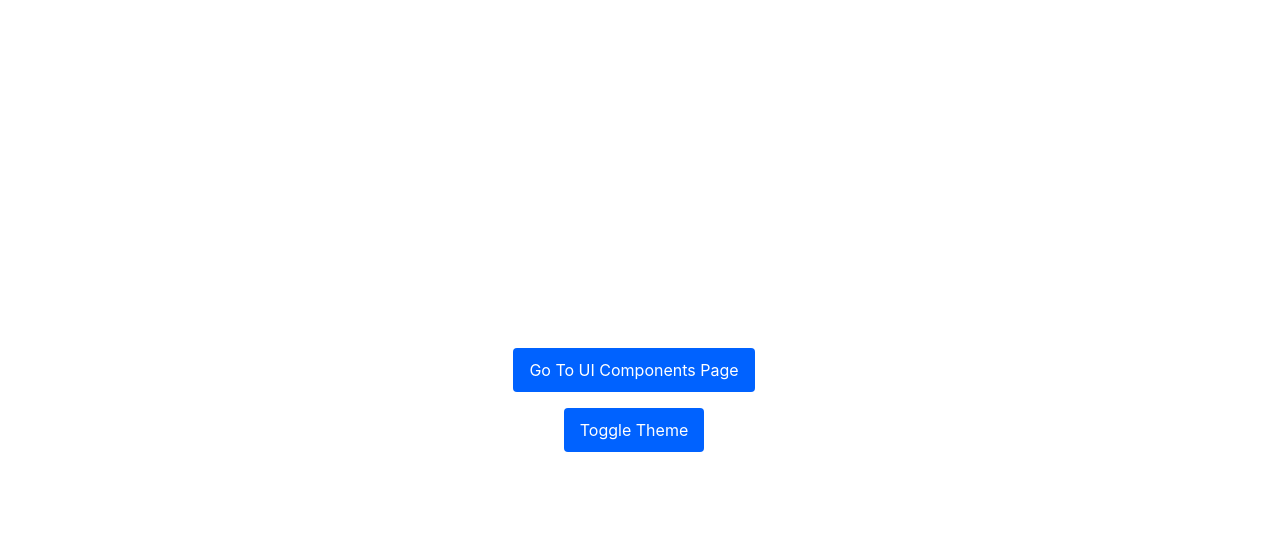
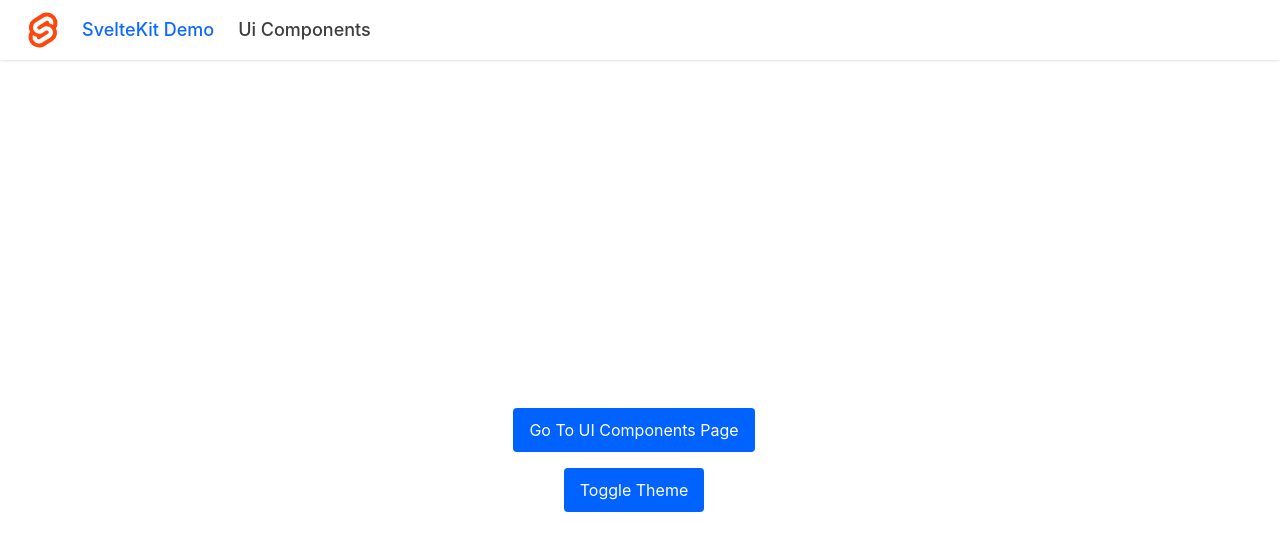
Before and after one commit to songmm820/sveltekit-demo, a SvelteKit app: page / in a window 1280 px wide. Shown: the top 550 px of the page. Built offline with nearby package versions, Linux system fonts and the light colour scheme.

Commit message:
feat:: header 组件

```diff
--- a/src/app.html
+++ b/src/app.html
@@ -7,7 +7,7 @@
 		<script>
 			// 注入主题模式脚本，防止首次加载时主题模式页面闪烁
 			const theme = localStorage.getItem('THEME_MODE');
-			document.documentElement.setAttribute('data-theme', theme);
+			document.documentElement.setAttribute('data-theme', theme || 'light');
 		</script>
 	</head>
 	<body data-sveltekit-preload-data="hover">
--- a/src/css/app.css
+++ b/src/css/app.css
@@ -4,6 +4,7 @@
 @custom-variant dark (&:where([data-theme=dark], [data-theme=dark] *));
 
 html[data-theme='light'] {
+	--scroll-color: #ebeaea;
 	--background: #ffffff;
 	--background-sec: #f5f5f5;
 	--foreground: #000;
@@ -16,11 +17,12 @@ html[data-theme='light'] {
 }
 
 html[data-theme='dark'] {
-	--background: lab(2.75381% 0 0);
+	--scroll-color: rgba(102, 102, 102, 0.5);
+	--background: #1f1f1f;
 	--background-sec: #2d2d2d;
 	--foreground: #fff;
 	--text: #f5f5f5;
-	--text-sec: lab(45% 0 0);
+	--text-sec: #999;
 	--border: lab(100% 0 0/0.1);
 	--border-sec: lab(100% 0 0/0.1);
 	--popover: #00000080;
@@ -36,7 +38,8 @@ body {
 	background-color: var(--background);
 	user-select: none;
 	transition: all 0.3s ease-in-out;
-	scrollbar-gutter: stable; /* 防止滚动条宽度变化导致布局变化 */
+	/* 防止滚动条宽度变化导致布局变化 */
+	scrollbar-gutter: stable;
 }
 
 /* 预留滚动条宽度 */
--- a/src/css/scrollbar.css
+++ b/src/css/scrollbar.css
@@ -1,6 +1,6 @@
 /* 设置滚动条的高度（水平滚动条） */
 ::-webkit-scrollbar {
-	width: 10px;
+	width: 4px;
 	height: 4px;
 }
 
@@ -11,14 +11,14 @@
 
 /* 修改滚动条滑块 */
 ::-webkit-scrollbar-thumb {
-	background-color: rgba(102, 102, 102, 0.5);
+	background-color: var(--scroll-color);
 	border-radius: 1px;
 }
 
 ::-webkit-scrollbar-thumb:hover {
-	background-color: rgba(102, 102, 102, 0.6);
+	background-color: var(--scroll-color);
 }
 
 ::-webkit-scrollbar-thumb:active {
-	background-color: rgba(102, 102, 102, 0.8);
+	background-color: var(--scroll-color);
 }
--- /dev/null
+++ b/src/lib/layout/WebHeader.svelte
@@ -0,0 +1,64 @@
+<!--
+ @component
+ - 默认头组件
+ - 自定义属性
+ 	 - class: ClassValue 自定义类名
+-->
+<script lang="ts">
+	import { resolve } from '$app/paths';
+	import { page } from '$app/stores';
+	import { cn } from '$lib/utils/class';
+	import type { ClassValue } from 'svelte/elements';
+	import favicon from '$lib/assets/favicon.svg';
+
+	type WebRoute = '/ui-comp' | '/';
+
+	type NavItem = {
+		label: string;
+		href: WebRoute;
+	};
+
+	type WebHeaderProps = {
+		class?: ClassValue;
+	};
+
+	// 导航列表
+	const NavList: NavItem[] = [
+		{
+			label: 'SvelteKit Demo',
+			href: '/'
+		},
+		{
+			label: 'Ui Components',
+			href: '/ui-comp'
+		}
+	];
+
+	let { class: className = '' }: WebHeaderProps = $props();
+
+	// 获取当前路由
+	const currentRoute = $derived.by(() => $page.url.pathname);
+</script>
+
+<header
+	class={cn(
+		'bg-(--background) text-(--text)',
+		'px-6 shadow-sm opacity-95 border-b border-(--border-sec) flex items-center',
+		className
+	)}
+>
+	<img src={favicon} alt="logo" class="size-10 mr-5" />
+	<nav class="container size-full flex justify-between items-center">
+		<div class="flex items-center gap-6">
+			{#each NavList as item (item.href)}
+				<a
+					href={resolve(item.href)}
+					class={cn('text-lg font-medium', {
+						'text-primary': item.href === currentRoute
+					})}
+					>{item.label}
+				</a>
+			{/each}
+		</div>
+	</nav>
+</header>
--- a/src/routes/(web)/+layout.svelte
+++ b/src/routes/(web)/+layout.svelte
@@ -5,6 +5,7 @@
 	import type { LayoutProps } from './$types';
 	import { browser } from '$app/environment';
 	import { createThemeContext, type ThemeEnum } from '$lib/hooks/use-theme.svelte';
+	import WebHeader from '$lib/layout/WebHeader.svelte';
 
 	let { children }: LayoutProps = $props();
 
@@ -20,4 +21,8 @@
 	<meta name="description" content="This is where the description goes for SEO" />
 </svelte:head>
 
+<div class="w-full h-15">
+	<WebHeader class="h-15 fixed top-0 left-0 right-0 z-2" />
+</div>
+
 {@render children()}
```
